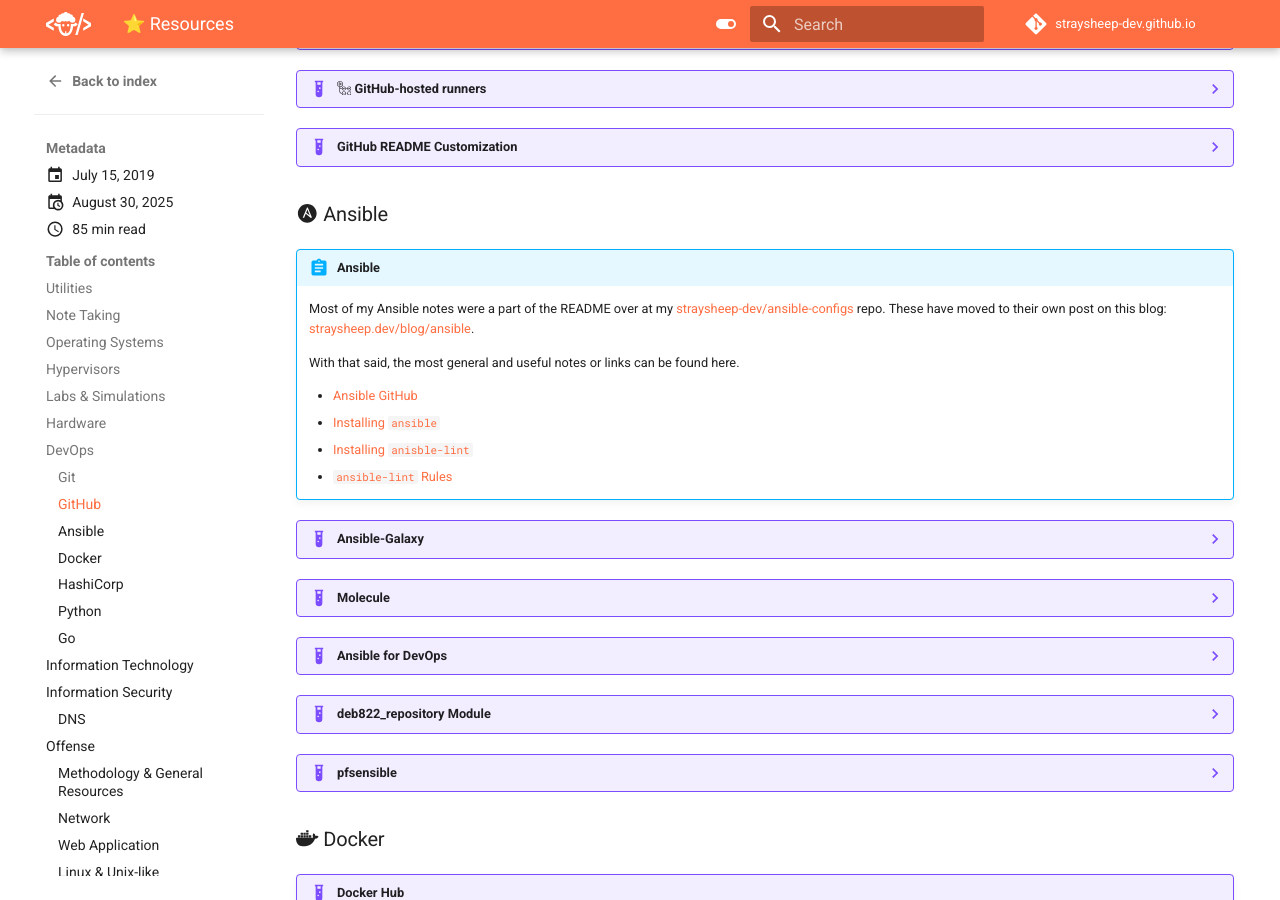
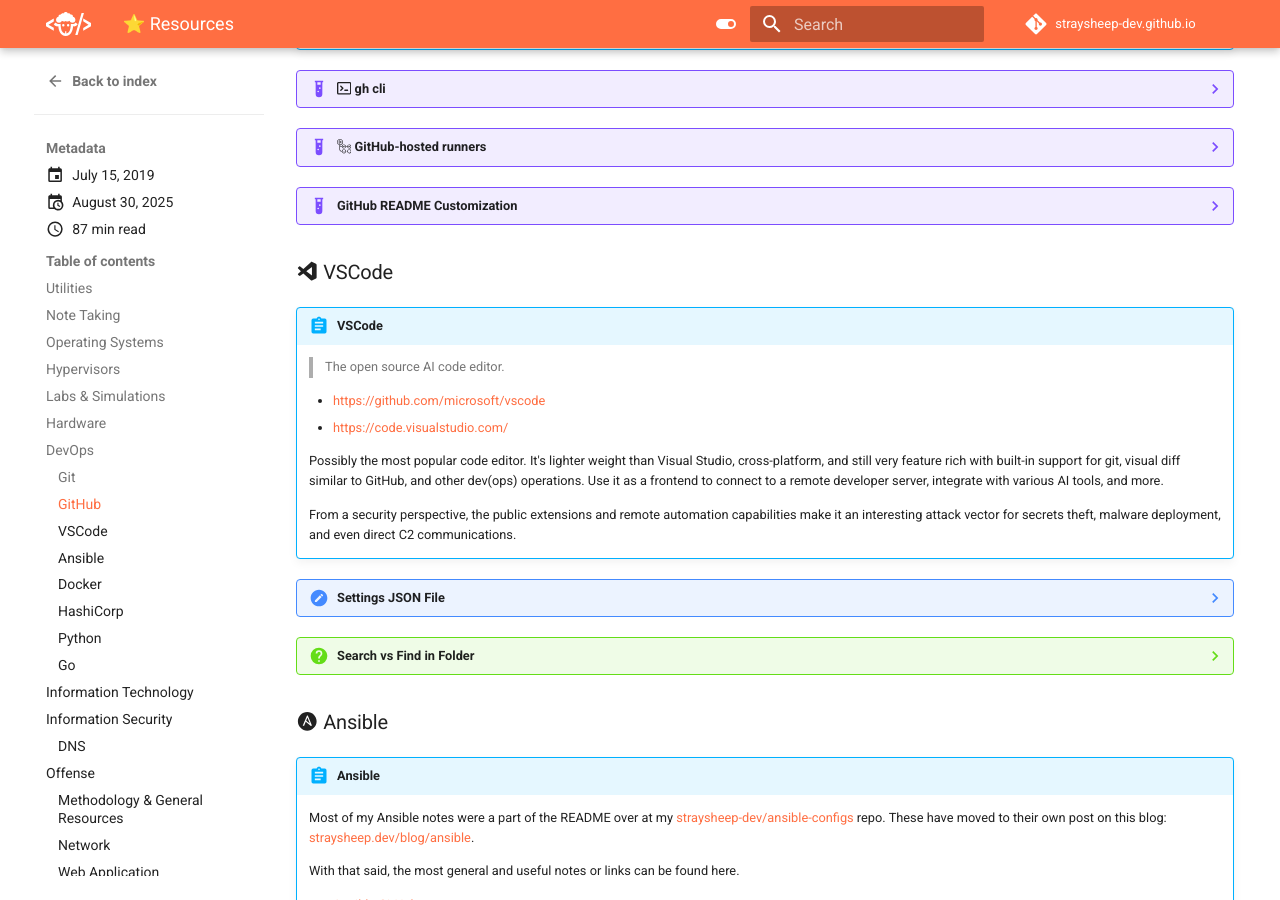
Before and after one commit to straysheep-dev/straysheep-dev.github.io, an MkDocs documentation site: the page built from docs/blog/posts/resources.md, in a window 1280 px wide and 900 px high, scrolled down 6433 px. Built offline with MkDocs 1.6.1 and Material for MkDocs 9.7.7, drawn with Linux system fonts in a browser that asks for light colours; comment, search, counter and statistics services are not loaded.

Commit message:
Update blog

```diff
--- a/docs/blog/posts/resources.md
+++ b/docs/blog/posts/resources.md
@@ -850,6 +850,24 @@
 	- [frame.work: Official Distro Support](https://frame.work/desktop?tab=linux)
 	- [Proxmox Forum: AMD Ryzen AI Max+ 395 / Radeon 8060S Support](https://forum.proxmox.com/threads/amd-ryzen-ai-max-395-radeon-8060s-support.168225/)
 
+??? tip "Raspberry Pi"
+
+	[**Secure Boot Chain of Trust**](https://github.com/raspberrypi/usbboot/tree/master/docs)
+
+	- [Raspberry Pi4 Boot Process](https://github.com/raspberrypi/usbboot/blob/master/docs/secure-boot-chain-of-trust-2711.pdf)
+	- [Raspberry Pi5 Boot Security](https://github.com/raspberrypi/usbboot/blob/master/docs/secure-boot-chain-of-trust-2712.pdf)
+	- [Raspberry Pi boot EEPROM](https://www.raspberrypi.com/documentation/computers/raspberry-pi.html#raspberry-pi-boot-eeprom)
+	- [EEPROM boot flow](https://www.raspberrypi.com/documentation/computers/raspberry-pi.html#eeprom-boot-flow)
+	- [BCM Chip Overviews and Datasheets](https://www.raspberrypi.com/documentation/computers/processors.html#bcm2711)
+	- [OTP register and bit definitions](https://www.raspberrypi.com/documentation/computers/raspberry-pi.html#otp-register-and-bit-definitions)
+	- [github.com/raspberrypi/firmware/issues/1857 Support loading custom ARM firmware from EEPROM](https://github.com/raspberrypi/firmware/issues/1857)
+
+	The first two references above detail the entire boot process for the most recent Raspberry Pi hardware models (4 and 5 at the time of writing this note). Separately from how Secure Boot works here, these documents help answer questions regarding the level of persistence an adversary could potentially reach on a Raspberry Pi, if for example a device is compromised.
+
+	In the case of the Pi5, "the BOOTROM *always* verifies the RPi signature and RPi `fw_min_ver` which is defined by the RPi per ROM key". It's also evident from the open issue ([#1857](https://github.com/raspberrypi/firmware/issues/1857)) that loading custom firmware from the EEPROM isn't possible *yet*. Couple that with the BOOTROM and OTP registers containing some factory-programmed data that's not writable, suggests that only properly signed firmware updates can be applied.
+
+	Data sheets or supporting documentation that speaks to this more directly will be quoted or added here over time.
+
 
 ## :fontawesome-solid-code: DevOps
 
@@ -1244,6 +1262,36 @@
 	- [GitHub README Stats](https://github.com/anuraghazra/github-readme-stats)
 
 
+### :material-microsoft-visual-studio-code: VSCode
+
+!!! abstract "VSCode"
+
+	> The open source AI code editor.
+
+	- <https://github.com/microsoft/vscode>
+	- <https://code.visualstudio.com/>
+
+	Possibly the most popular code editor. It's lighter weight than Visual Studio, cross-platform, and still very feature rich with built-in support for git, visual diff similar to GitHub, and other dev(ops) operations. Use it as a frontend to connect to a remote developer server, integrate with various AI tools, and more.
+
+	From a security perspective, the public extensions and remote automation capabilities make it an interesting attack vector for secrets theft, malware deployment, and even direct C2 communications.
+
+??? note "Settings JSON File"
+
+	[Settings JSON File](https://code.visualstudio.com/docs/configure/settings#_settings-json-file)
+
+	- Windows `%APPDATA%\Code\User\settings.json`
+	- macOS `$HOME/Library/Application\ Support/Code/User/settings.json`
+	- Linux `$HOME/.config/Code/User/settings.json`
+
+??? question "Search vs Find in Folder"
+
+	It's often useful, if you have all of your projects under a `~/src` directory, to open that folder so all of your projects are accessible in the explorer pane.
+
+	**Search** allows you to search through everything in the explorer pane, as well as conduct find-and-replace operations.
+
+	**Find in Folder** can do the same, and is available by right-clicking any folder in the explorer pane to **limit your search to just that path**.
+
+
 ### :material-ansible: Ansible
 
 !!! abstract "Ansible"
```
